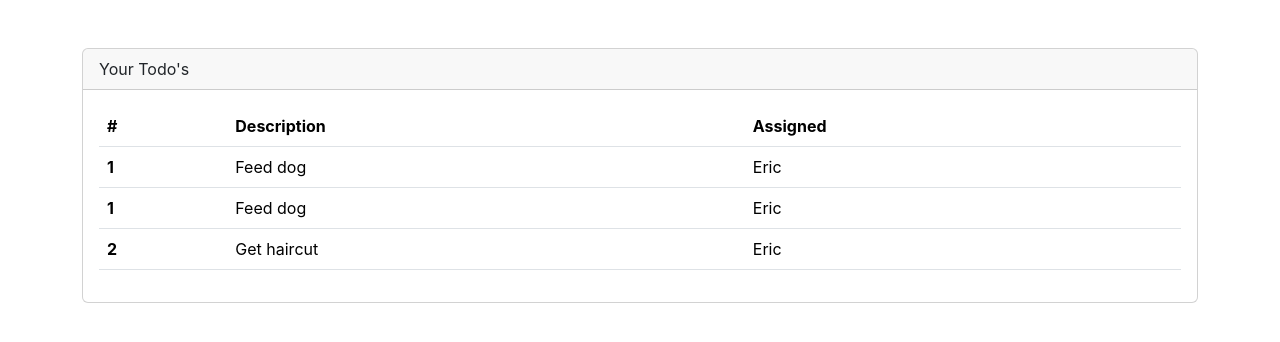
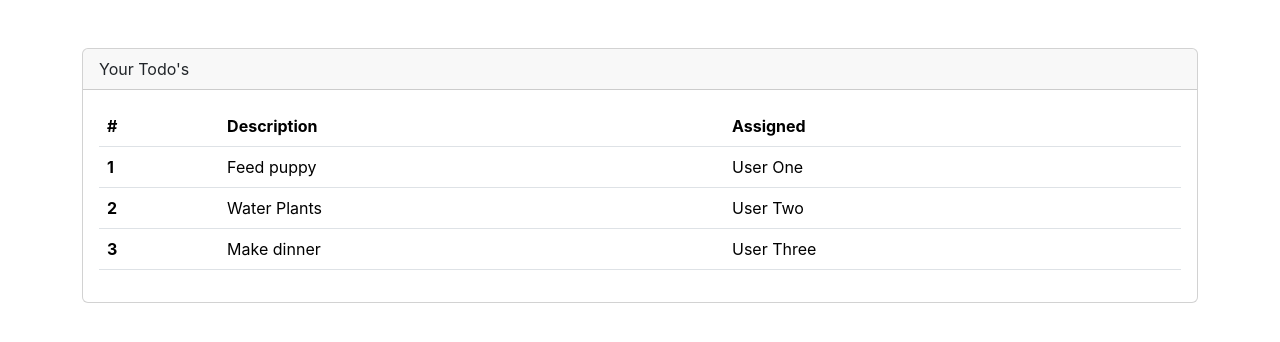
Before and after one commit to Dan1elJr/react-todos, a React (Create React App) app: page / in a window 1280 px wide. Shown: the top 342 px of the page. Built offline with nearby package versions, Linux system fonts and the light colour scheme.

Commit message:
React/Fundamentals - Passing dynamically data into component

```diff
--- a/src/App.js
+++ b/src/App.js
@@ -1,6 +1,13 @@
 import logo from './logo.svg';
 import './App.css';
 import TodoRowItem from './components/TodoRowItem';
+
+//Object array for input into component
+const todos = [
+  {rowNumber:1, rowDescription:'Feed puppy', rowAssigned:'User One'},
+  {rowNumber:2, rowDescription:'Water Plants', rowAssigned:'User Two'},
+  {rowNumber:3, rowDescription:'Make dinner', rowAssigned:'User Three'}
+];
 
 function App() {
   return (
@@ -21,13 +28,9 @@
             </thead>
 
             <tbody>
-              <TodoRowItem/>
-              <TodoRowItem/>
-              <tr>
-                <th scope='row'>2</th>
-                <td>Get haircut</td>
-                <td>Eric</td>
-              </tr>
+              <TodoRowItem rowNumber={todos[0].rowNumber} rowDescription = {todos[0].rowDescription} rowAssigned = {todos[0].rowAssigned}/>
+              <TodoRowItem rowNumber={todos[1].rowNumber} rowDescription = {todos[1].rowDescription} rowAssigned = {todos[1].rowAssigned}/>
+              <TodoRowItem rowNumber={todos[2].rowNumber} rowDescription = {todos[2].rowDescription} rowAssigned = {todos[2].rowAssigned}/>
             </tbody>
 
           </table>
--- a/src/components/TodoRowItem.js
+++ b/src/components/TodoRowItem.js
@@ -1,14 +1,11 @@
-function TodoRowItem(){
-
-    const rowNumber = 1;
-    const rowDescription = 'Feed dog';
-    const rowsAssigned = 'Eric';
+// Using props for dynamically passed data
+function TodoRowItem(props){
 
     return(
         <tr>
-            <th scope='row'>{rowNumber}</th>
-            <td>{rowDescription}</td>
-            <td>{rowsAssigned}</td>
+            <th scope='row'>{props.rowNumber}</th>
+            <td>{props.rowDescription}</td>
+            <td>{props.rowAssigned}</td>
         </tr>
 
     )
```
